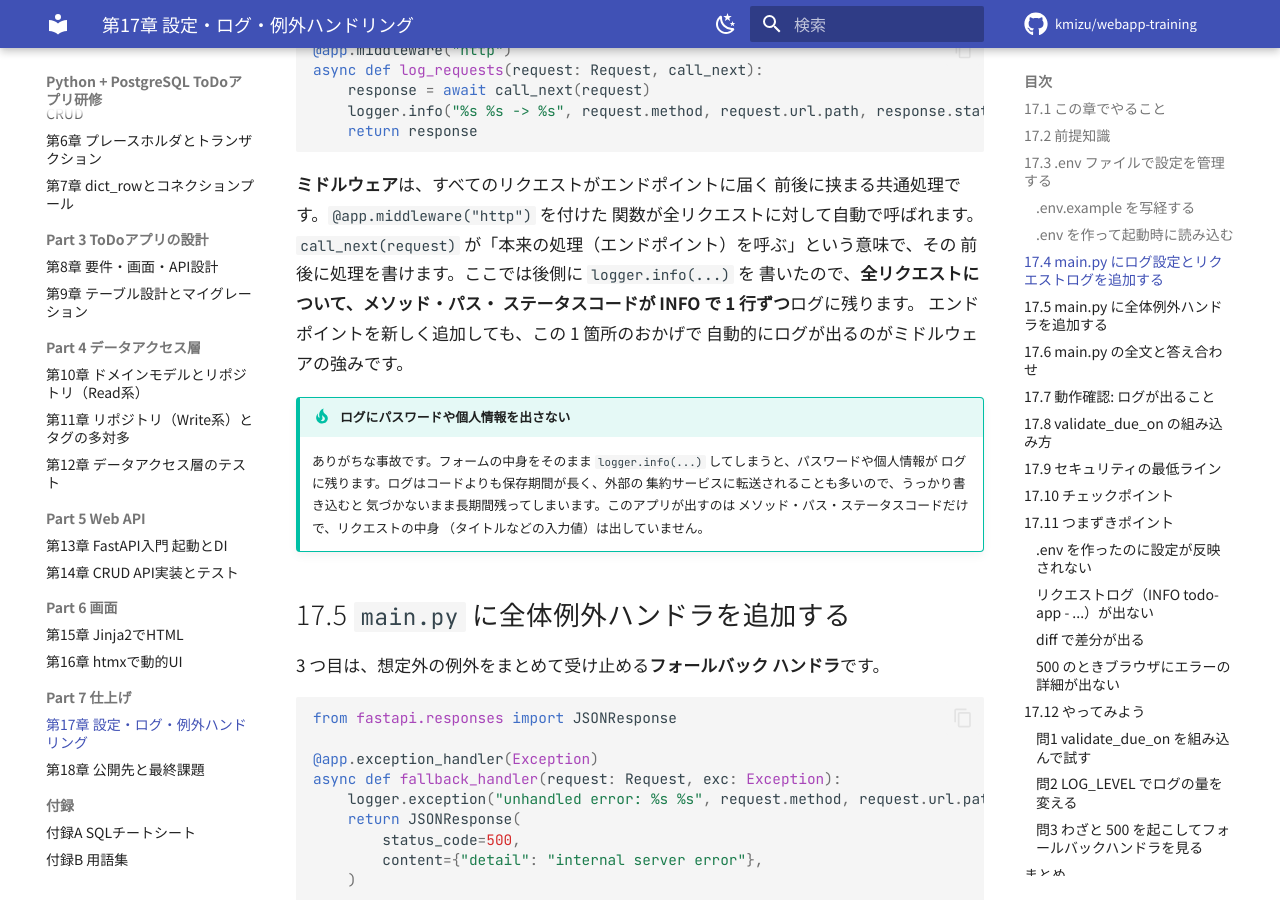
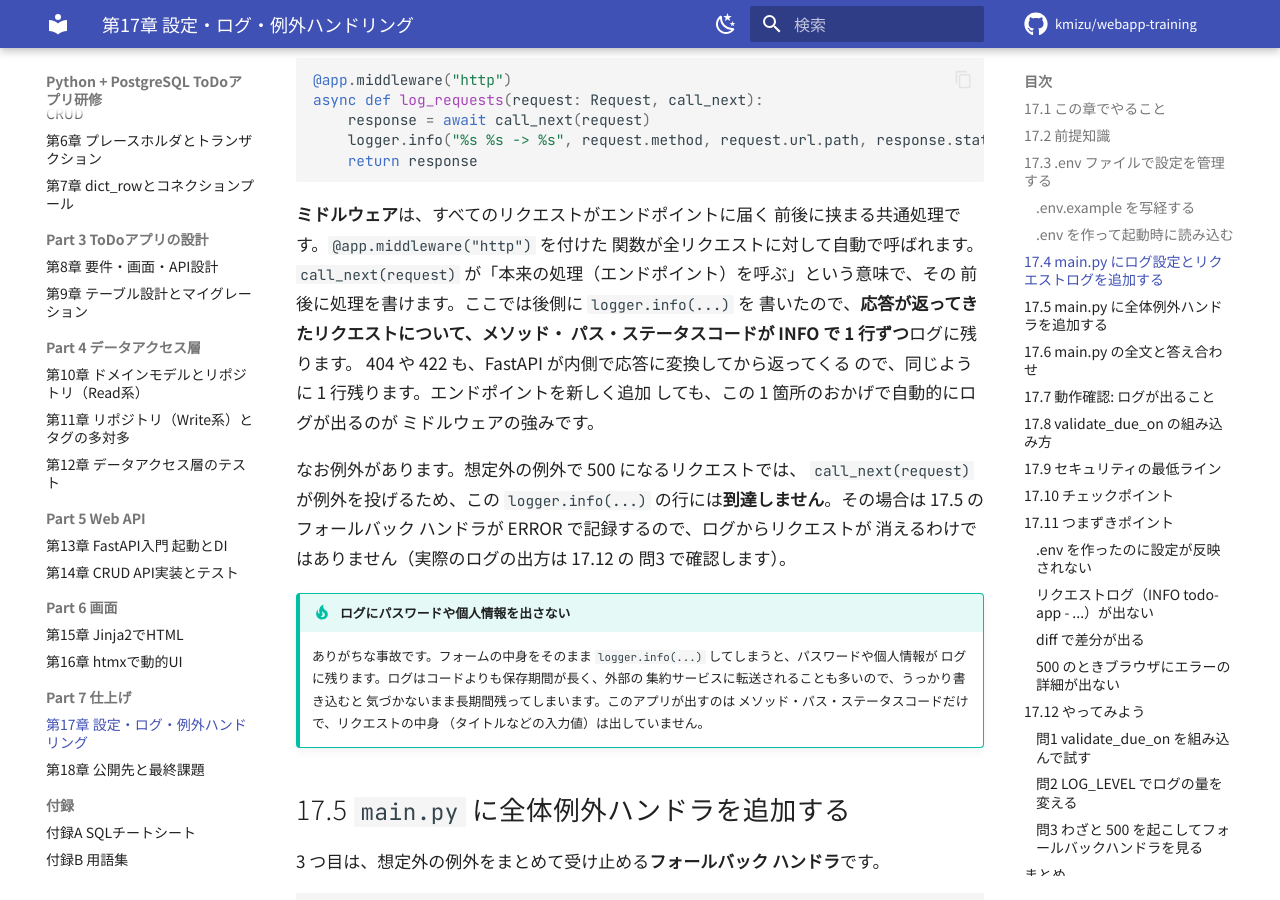
Before and after one commit to kmizu/webapp-training, an MkDocs documentation site: the page built from docs/17-finishing.md, in a window 1280 px wide and 900 px high, scrolled down 4974 px. Built offline with MkDocs 1.6.1 and Material for MkDocs 9.7.7, drawn with Linux system fonts in a browser that asks for light colours; comment, search, counter and statistics services are not loaded; some of the changed text lies outside the part shown.

Commit message:
docs: address quality review comments in 17-finishing.md

````diff
--- a/docs/17-finishing.md
+++ b/docs/17-finishing.md
@@ -14,7 +14,7 @@
 第17章で」という 3 つの予告に、ここで答えます。
 
 3 つ目は、外部に公開するときの**セキュリティの最低ライン**の確認です。
-どれも、自分ひとりで動かしている間は気づきにくいけれど、他人や
+どれも、自分 1 人で動かしている間は気づきにくいけれど、他人や
 本番環境が触れた瞬間に効いてくる話です。
 
 ## 17.1 この章でやること
@@ -187,8 +187,9 @@
 
 ## 17.4 `main.py` にログ設定とリクエストログを追加する
 
-ここから `main.py` の仕上げです。第15章末時点の `main.py` は
-pages ルーターと静的ファイルの組み込みまででした。ここに
+ここから `main.py` の仕上げです。第15章末時点の `main.py` には、
+第14章で組み込んだ todos ルーターに加えて、pages ルーターと
+静的ファイルの組み込みまでが入っています。ここにさらに
 3 つの部品を追加します。追加する部分を順に見たあと、17.6 で
 **追記後の全文**を掲載して丸ごと上書きしてもらいます。
 
@@ -236,10 +237,19 @@
 関数が全リクエストに対して自動で呼ばれます。`call_next(request)`
 が「本来の処理（エンドポイント）を呼ぶ」という意味で、その
 前後に処理を書けます。ここでは後側に `logger.info(...)` を
-書いたので、**全リクエストについて、メソッド・パス・
-ステータスコードが INFO で 1 行ずつ**ログに残ります。
-エンドポイントを新しく追加しても、この 1 箇所のおかげで
-自動的にログが出るのがミドルウェアの強みです。
+書いたので、**応答が返ってきたリクエストについて、メソッド・
+パス・ステータスコードが INFO で 1 行ずつ**ログに残ります。
+404 や 422 も、FastAPI が内側で応答に変換してから返ってくる
+ので、同じように 1 行残ります。エンドポイントを新しく追加
+しても、この 1 箇所のおかげで自動的にログが出るのが
+ミドルウェアの強みです。
+
+なお例外があります。想定外の例外で 500 になるリクエストでは、
+`call_next(request)` が例外を投げるため、この `logger.info(...)`
+の行には**到達しません**。その場合は 17.5 のフォールバック
+ハンドラが ERROR で記録するので、ログからリクエストが
+消えるわけではありません（実際のログの出方は 17.12 の
+問3 で確認します）。
 
 !!! tip "ログにパスワードや個人情報を出さない"
     ありがちな事故です。フォームの中身をそのまま
@@ -427,8 +437,10 @@
 
 例外ハンドラを追加したあとも、存在しない ToDo への 404 は
 第14章と同じ応答のままです。uvicorn 側のログにも
-`INFO todo-app - GET /api/todos/999 -> 404` と残り、ミドルウェアが
-エラーの応答も漏れなく記録していることがわかります。
+`INFO todo-app - GET /api/todos/999 -> 404` と残り、404 のような
+エラーの応答もミドルウェアで記録されていることがわかります
+（想定外の例外で 500 になる場合だけ、この INFO 行は出ません。
+理由は 17.4 の説明を参照してください）。
 
 確認が終わったら、uvicorn を動かしているターミナルで `Ctrl+C`
 を押してサーバーを止めてください。
@@ -742,7 +754,8 @@
 フォールバックハンドラの働きを確認してください。500 の応答が
 他のエラーと同じ `{"detail": ...}` の **JSON になっている**
 こと、uvicorn 側のログにスタックトレースが**残っている**
-こと、の 2 点がポイントです。見終わったら DB を起動し直します。
+こと、そしていつもの INFO のリクエストログが**出ていない**
+こと、の 3 点がポイントです。見終わったら DB を起動し直します。
 
 ??? example "解答例"
 
@@ -753,7 +766,8 @@
     docker compose stop db
     ```
 
-    期待される出力:
+    期待される出力（Docker Compose のバージョンで表示は
+    変わります）:
 
     ```text
     [+] Stopping 1/1
@@ -785,6 +799,14 @@
     はずです。「応答は JSON の定型文にそろえ、スタックトレースは
     ログに確実に残す」という 17.2 の方針どおりの動きです。
 
+    ここで、いつもの `INFO todo-app - GET /api/todos -> ...` という
+    リクエストログが**出ていない**ことにも注目してください。
+    17.4 で説明したとおり、想定外の例外ではミドルウェアの
+    `call_next(request)` が例外を投げるため `logger.info(...)` の
+    行に到達せず、このリクエストについては ERROR 行だけが
+    残ります（404 や 422 は内側で応答に変換されるので INFO 行が
+    出ます。17.7 で確認した通りです）。
+
     見終わったら DB を起動し直します。
 
     ```bash
@@ -812,7 +834,10 @@
   土台。`level` 以上のログだけが出るので、レベル 1 つで量を
   切り替えられる
 - `@app.middleware("http")` は全リクエストの前後に挟まる共通
-  処理。これでメソッド・パス・ステータスコードが 1 行ずつ残る
+  処理。応答が返ったリクエスト（404 や 422 も含む）について
+  メソッド・パス・ステータスコードが 1 行ずつ残る。想定外の
+  例外で 500 になるリクエストは `call_next` が例外を投げるため
+  INFO 行は出ず、例外ハンドラの ERROR 行だけが残る
 - `@app.exception_handler(Exception)` は想定外の例外の最後の砦。
   **応答は他のエラーと同じ JSON の定型文にそろえ、スタック
   トレースはログに確実に残す**。404 や 422 はこれまでどおり
````
